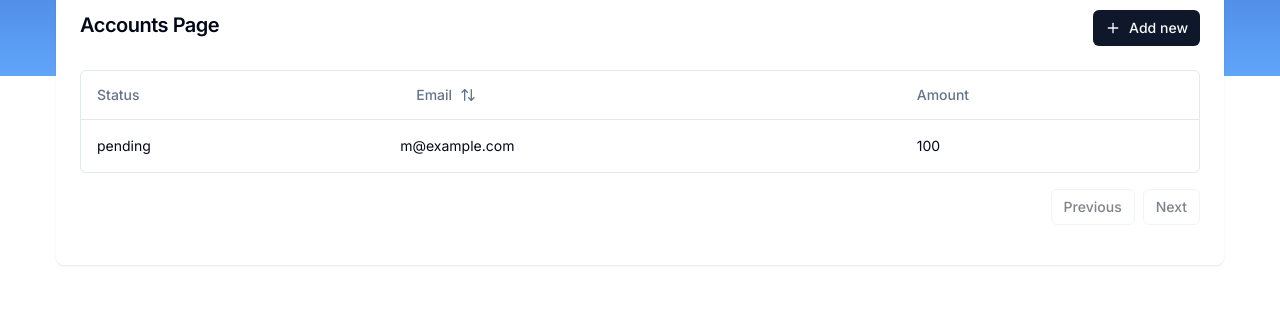
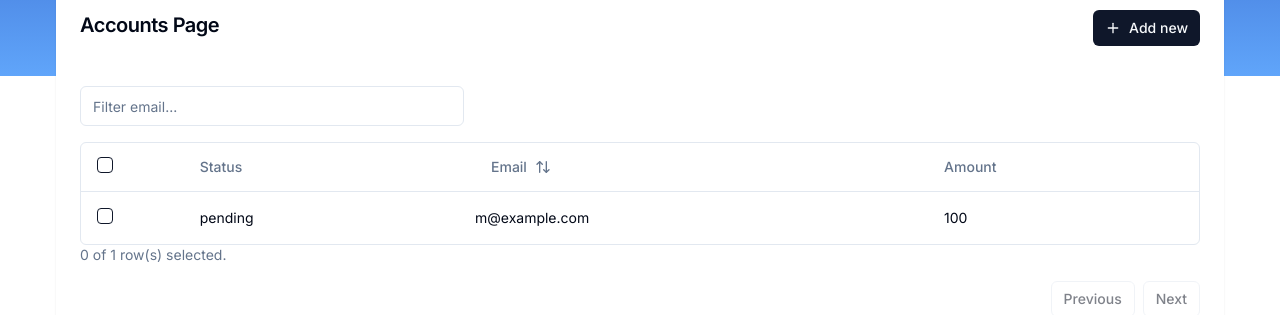
Before and after one commit to SKADE2303/finance-app, a Next.js app: page /accounts in a window 1280 px wide. Shown: the part 272-587 px from the top of the page. Built offline with nearby package versions, Linux system fonts and the light colour scheme; no server answers; what drizzle-zod, hono would draw is missing.

Commit message:
Added delete functionality to the button

```diff
--- a/app/(dashboard)/accounts/columns.tsx
+++ b/app/(dashboard)/accounts/columns.tsx
@@ -2,6 +2,7 @@
 
 import { Button } from "@/components/ui/button"
 import { ColumnDef } from "@tanstack/react-table"
+import { Checkbox } from "@/components/ui/checkbox"
 
 import { ArrowUpDown } from "lucide-react"
 
@@ -15,6 +16,28 @@
 }
 
 export const columns: ColumnDef<Payment>[] = [
+  {
+    id: "select",
+    header: ({ table }) => (
+      <Checkbox
+        checked={
+          table.getIsAllPageRowsSelected() ||
+          (table.getIsSomePageRowsSelected() && "indeterminate")
+        }
+        onCheckedChange={(value) => table.toggleAllPageRowsSelected(!!value)}
+        aria-label="Select all"
+      />
+    ),
+    cell: ({ row }) => (
+      <Checkbox
+        checked={row.getIsSelected()}
+        onCheckedChange={(value) => row.toggleSelected(!!value)}
+        aria-label="Select row"
+      />
+    ),
+    enableSorting: false,
+    enableHiding: false,
+  },
   {
     accessorKey: "status",
     header: "Status",
--- a/app/(dashboard)/accounts/page.tsx
+++ b/app/(dashboard)/accounts/page.tsx
@@ -37,7 +37,7 @@
             </Button>
         </CardHeader>
         <CardContent>
-            <DataTable columns={columns} data={data} />
+            <DataTable columns={columns} data={data} filterKey="email" onDelete= {()=>{}} disabled ={false} />
         </CardContent>
         </Card>
         </div>
--- /dev/null
+++ b/components/ui/checkbox.tsx
@@ -0,0 +1,30 @@
+"use client"
+
+import * as React from "react"
+import * as CheckboxPrimitive from "@radix-ui/react-checkbox"
+import { Check } from "lucide-react"
+
+import { cn } from "@/lib/utils"
+
+const Checkbox = React.forwardRef<
+  React.ElementRef<typeof CheckboxPrimitive.Root>,
+  React.ComponentPropsWithoutRef<typeof CheckboxPrimitive.Root>
+>(({ className, ...props }, ref) => (
+  <CheckboxPrimitive.Root
+    ref={ref}
+    className={cn(
+      "peer h-4 w-4 shrink-0 rounded-sm border border-primary ring-offset-background focus-visible:outline-none focus-visible:ring-2 focus-visible:ring-ring focus-visible:ring-offset-2 disabled:cursor-not-allowed disabled:opacity-50 data-[state=checked]:bg-primary data-[state=checked]:text-primary-foreground",
+      className
+    )}
+    {...props}
+  >
+    <CheckboxPrimitive.Indicator
+      className={cn("flex items-center justify-center text-current")}
+    >
+      <Check className="h-4 w-4" />
+    </CheckboxPrimitive.Indicator>
+  </CheckboxPrimitive.Root>
+))
+Checkbox.displayName = CheckboxPrimitive.Root.displayName
+
+export { Checkbox }
--- a/components/ui/data-table.tsx
+++ b/components/ui/data-table.tsx
@@ -4,12 +4,15 @@
 
 import {
   ColumnDef,
+  ColumnFiltersState,
   flexRender,
   SortingState,
   getCoreRowModel,
   useReactTable,
   getSortedRowModel,
-  getPaginationRowModel
+  getFilteredRowModel,
+  getPaginationRowModel,
+  Row
 } from "@tanstack/react-table"
 
 import {
@@ -22,18 +25,32 @@
 } from "@/components/ui/table"
 
 import { Button } from "@/components/ui/button"
+import { Input } from "@/components/ui/input"
+import { Trash } from "lucide-react"
+
 
 interface DataTableProps<TData, TValue> {
   columns: ColumnDef<TData, TValue>[]
   data: TData[]
+  filterKey: string
+  onDelete: (rows: Row<TData>[]) => void
+  disabled?: boolean
 }
 
 export function DataTable<TData, TValue>({
   columns,
   data,
+  filterKey,
+  onDelete,
+  disabled,
 }: DataTableProps<TData, TValue>) {
 
-    const [sorting, setSorting] = React.useState<SortingState>([])
+    const [sorting, setSorting] = React.useState<SortingState>([]);
+    const [columnFilters, setColumnFilters] = React.useState<ColumnFiltersState>(
+        []
+      );
+
+    const [rowSelection, setRowSelection] = React.useState({});
 
 
   const table = useReactTable({
@@ -43,13 +60,34 @@
     getPaginationRowModel: getPaginationRowModel(),
     onSortingChange: setSorting,
     getSortedRowModel: getSortedRowModel(),
+    onColumnFiltersChange: setColumnFilters,
+    getFilteredRowModel: getFilteredRowModel(),
+    onRowSelectionChange: setRowSelection,
     state: {
         sorting,
+        columnFilters,
+        rowSelection,
     }
   });
 
   return (
     <div>
+        <div className="flex items-center py-4">
+        <Input
+          placeholder={`Filter ${filterKey}... `}
+          value={(table.getColumn(filterKey)?.getFilterValue() as string) ?? ""}
+          onChange={(event) =>
+            table.getColumn(filterKey)?.setFilterValue(event.target.value)
+          }
+          className="max-w-sm"
+        />
+        {table.getFilteredSelectedRowModel().rows.length >0 && (
+            <Button size="sm" variant="outline" className="ml-auto font-normal text-xs" disabled={disabled}>
+                <Trash className="size-4 mr-2"  />
+                Delete ({table.getFilteredSelectedRowModel().rows.length})
+            </Button>
+        )}
+      </div>
     <div className="rounded-md border">
       <Table>
         <TableHeader>
@@ -95,6 +133,11 @@
       </Table>
 
     </div>
+    <div className="flex-1 text-sm text-muted-foreground">
+        {table.getFilteredSelectedRowModel().rows.length} of{" "}
+        {table.getFilteredRowModel().rows.length} row(s) selected.
+    </div>
+
     <div className="flex items-center justify-end space-x-2 py-4">
         <Button
           variant="outline"
--- a/package.json
+++ b/package.json
@@ -19,6 +19,7 @@
     "@hookform/resolvers": "^3.9.0",
     "@neondatabase/serverless": "^0.9.4",
     "@paralleldrive/cuid2": "^2.2.2",
+    "@radix-ui/react-checkbox": "^1.1.1",
     "@radix-ui/react-dialog": "^1.1.1",
     "@radix-ui/react-label": "^2.1.0",
     "@radix-ui/react-slot": "^1.1.0",
```
Also changed, not shown: 1 other file (tests, documents, lock files or other folders).
